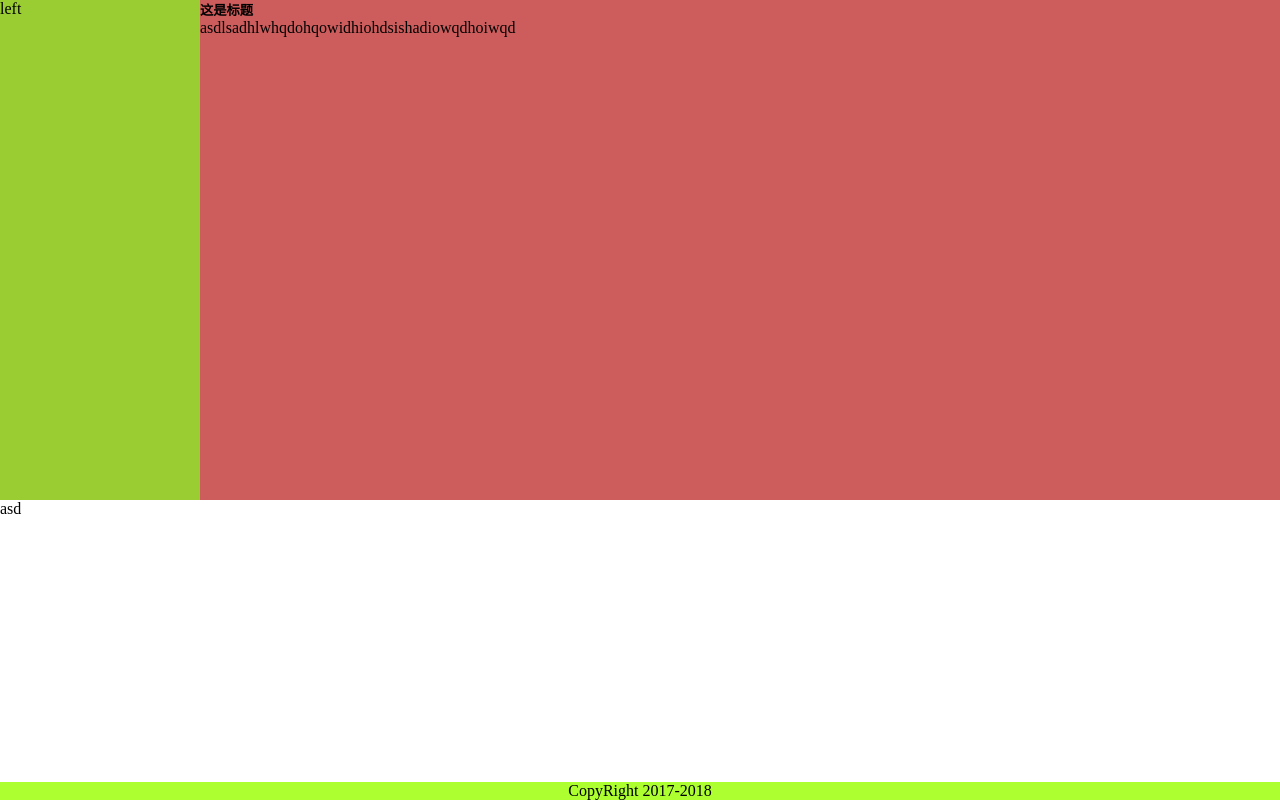
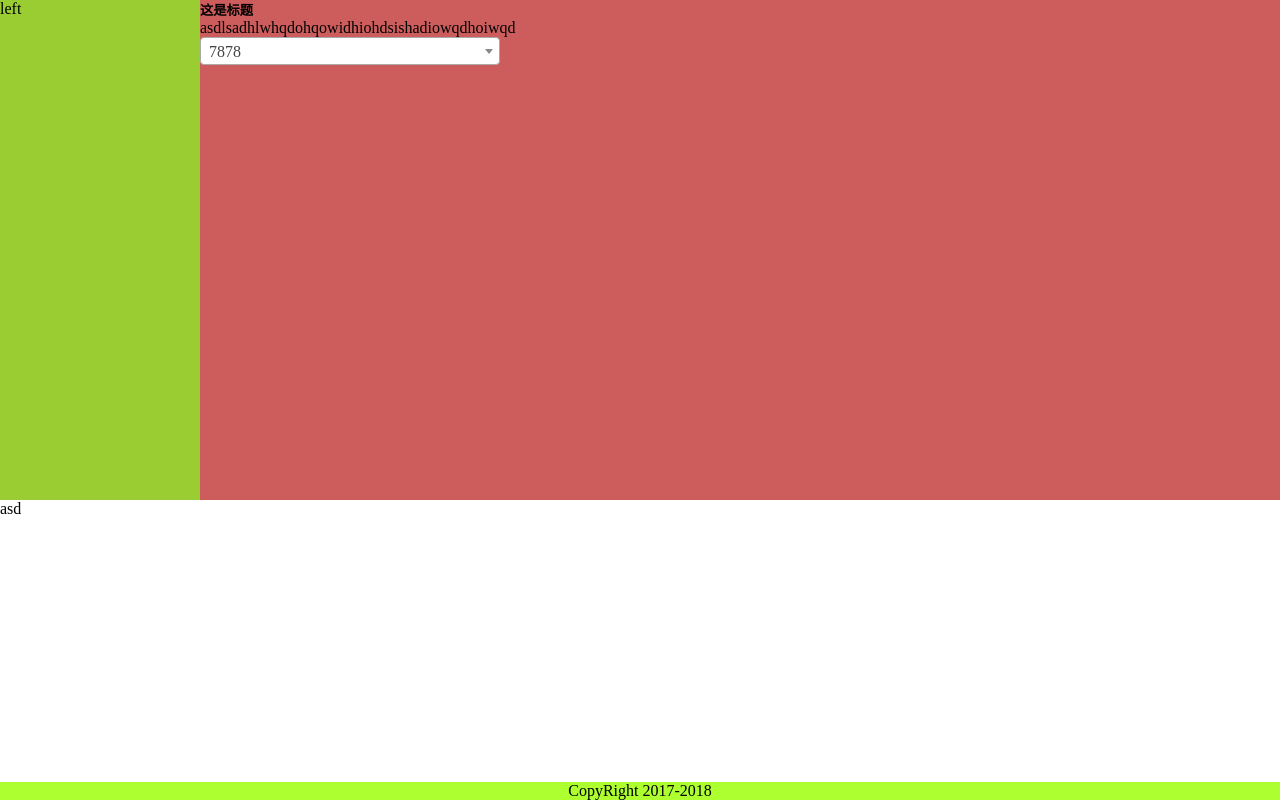
Before and after one commit to huiliangShen/html5, a plain HTML site: page html/布局/两栏布局/two-columns-float.html in a window 1280 px wide. Drawn offline with nearby package versions, Linux system fonts and the light colour scheme.

Commit message:
布局练习 一些小修改

```diff
--- a/html/布局/两栏布局/two-columns-float.html
+++ b/html/布局/两栏布局/two-columns-float.html
@@ -3,6 +3,8 @@
 <head>
     <meta charset="UTF-8">
     <title>两栏布局</title>
+    <link href="https://cdnjs.cloudflare.com/ajax/libs/select2/4.0.6-rc.0/css/select2.min.css" rel="stylesheet" />
+
     <style>
         *{
             margin: 0;
@@ -69,6 +71,8 @@
         <div class="right">
            <h5>这是标题</h5>
             <p>asdlsadhlwhqdohqowidhiohdsishadiowqdhoiwqd</p>
+            <select name="" id="" class="js-example-basic-single" >
+            </select>
         </div>
     </div>
     <div>
@@ -77,5 +81,50 @@
     <footer>
         CopyRight 2017-2018
     </footer>
+    <script src="https://cdn.bootcss.com/jquery/1.8.1/jquery.min.js"></script>
+    <script src="https://cdnjs.cloudflare.com/ajax/libs/select2/4.0.6-rc.0/js/select2.min.js"></script>
+    <script src="https://cdn.bootcss.com/select2/4.0.6-rc.1/js/i18n/zh-CN.js"></script>
+
+    <script>
+        $(document).ready(function() {
+            var data = [
+                {
+                    id: 0,
+                    text: '请选择'
+                },
+                {
+                    id: 1,
+                    text: 'bug'
+                },
+                {
+                    id: 2,
+                    text: 'duplicate'
+                },
+                {
+                    id: 3,
+                    text: 'invalid'
+                },
+                {
+                    id: 4,
+                    text: '123'
+                },
+                {
+                    id: 5,
+                    text: '567'
+                },
+                {
+                    id: 6,
+                    text: '7878',
+                    "selected": true
+                }
+            ];
+            $('.js-example-basic-single').select2({
+                placeholder: '请选择',
+                language: "zh-CN",
+                data: data,
+                width: '300px'
+            });
+        });
+    </script>
 </body>
 </html>
```
